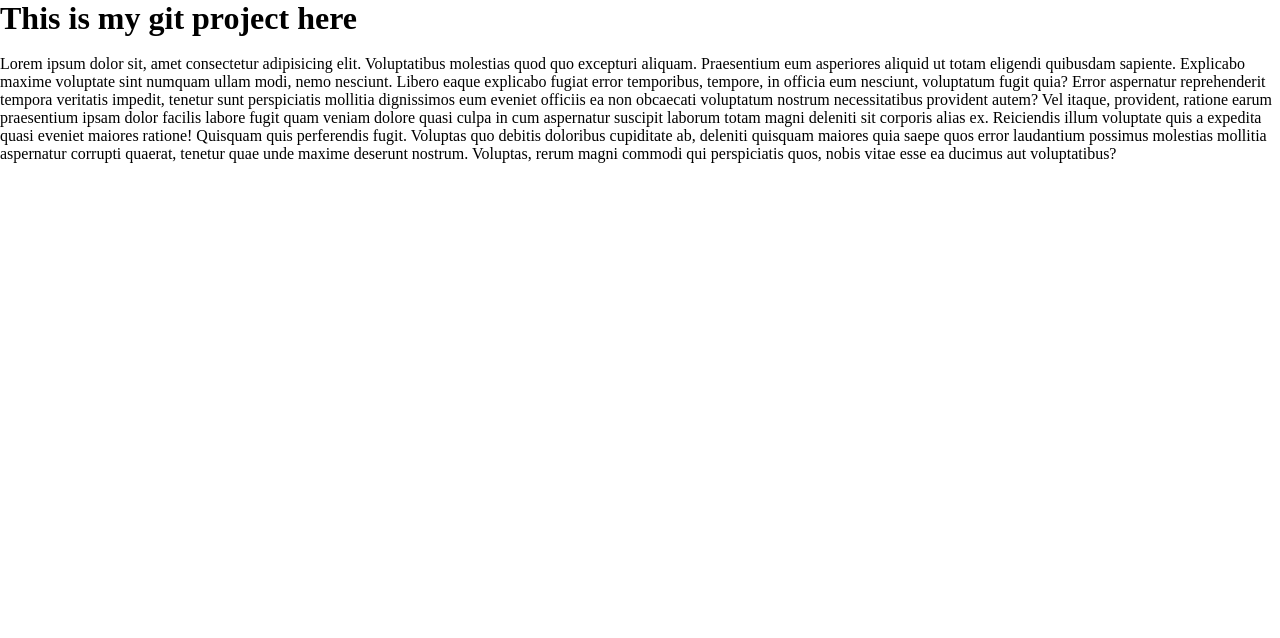
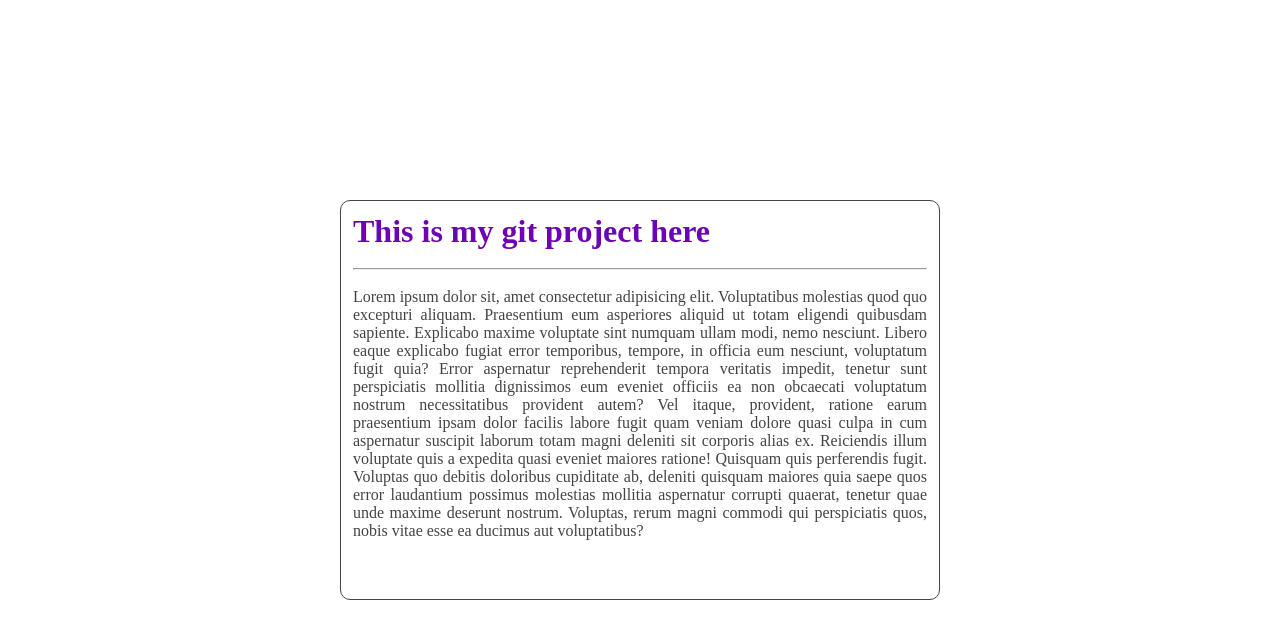
Before and after one commit to kakonbarman/HTML-and-CSS-code-Practice, a plain HTML site: page index.html in a window 1280 px wide. Drawn offline with Linux system fonts and the light colour scheme.

Commit message:
Card Added

```diff
--- a/assets/css/style.css
+++ b/assets/css/style.css
@@ -3,3 +3,24 @@
     padding: 0;
     box-sizing: border-box;
 }
+.hero{
+    width: 100%;
+    height: 100vh;
+    display: flex;
+    justify-content: center;
+    align-items: center;
+}
+.hero .card{
+    width: 600px;
+    height: 400px;
+    border-radius: 10px;
+    border: 1px solid #444;
+    padding: 12px;
+}
+.hero .card h1{
+    color: rgb(109, 4, 179)
+}
+.hero .card p{
+    color: #444;
+    text-align: justify;
+}
--- a/index.html
+++ b/index.html
@@ -8,7 +8,13 @@
     <link rel="stylesheet" href="assets/css/style.css">
 </head>
 <body>
-    <h1>This is my git project here</h1><br>
-    <p>Lorem ipsum dolor sit, amet consectetur adipisicing elit. Voluptatibus molestias quod quo excepturi aliquam. Praesentium eum asperiores aliquid ut totam eligendi quibusdam sapiente. Explicabo maxime voluptate sint numquam ullam modi, nemo nesciunt. Libero eaque explicabo fugiat error temporibus, tempore, in officia eum nesciunt, voluptatum fugit quia? Error aspernatur reprehenderit tempora veritatis impedit, tenetur sunt perspiciatis mollitia dignissimos eum eveniet officiis ea non obcaecati voluptatum nostrum necessitatibus provident autem? Vel itaque, provident, ratione earum praesentium ipsam dolor facilis labore fugit quam veniam dolore quasi culpa in cum aspernatur suscipit laborum totam magni deleniti sit corporis alias ex. Reiciendis illum voluptate quis a expedita quasi eveniet maiores ratione! Quisquam quis perferendis fugit. Voluptas quo debitis doloribus cupiditate ab, deleniti quisquam maiores quia saepe quos error laudantium possimus molestias mollitia aspernatur corrupti quaerat, tenetur quae unde maxime deserunt nostrum. Voluptas, rerum magni commodi qui perspiciatis quos, nobis vitae esse ea ducimus aut voluptatibus?</p>
+    <div class="hero">
+        <div class="card">
+            <h1>This is my git project here</h1><br>
+            <hr>
+            <br>
+            <p>Lorem ipsum dolor sit, amet consectetur adipisicing elit. Voluptatibus molestias quod quo excepturi aliquam. Praesentium eum asperiores aliquid ut totam eligendi quibusdam sapiente. Explicabo maxime voluptate sint numquam ullam modi, nemo nesciunt. Libero eaque explicabo fugiat error temporibus, tempore, in officia eum nesciunt, voluptatum fugit quia? Error aspernatur reprehenderit tempora veritatis impedit, tenetur sunt perspiciatis mollitia dignissimos eum eveniet officiis ea non obcaecati voluptatum nostrum necessitatibus provident autem? Vel itaque, provident, ratione earum praesentium ipsam dolor facilis labore fugit quam veniam dolore quasi culpa in cum aspernatur suscipit laborum totam magni deleniti sit corporis alias ex. Reiciendis illum voluptate quis a expedita quasi eveniet maiores ratione! Quisquam quis perferendis fugit. Voluptas quo debitis doloribus cupiditate ab, deleniti quisquam maiores quia saepe quos error laudantium possimus molestias mollitia aspernatur corrupti quaerat, tenetur quae unde maxime deserunt nostrum. Voluptas, rerum magni commodi qui perspiciatis quos, nobis vitae esse ea ducimus aut voluptatibus?</p>
+        </div>
+    </div>
 </body>
 </html>
```
